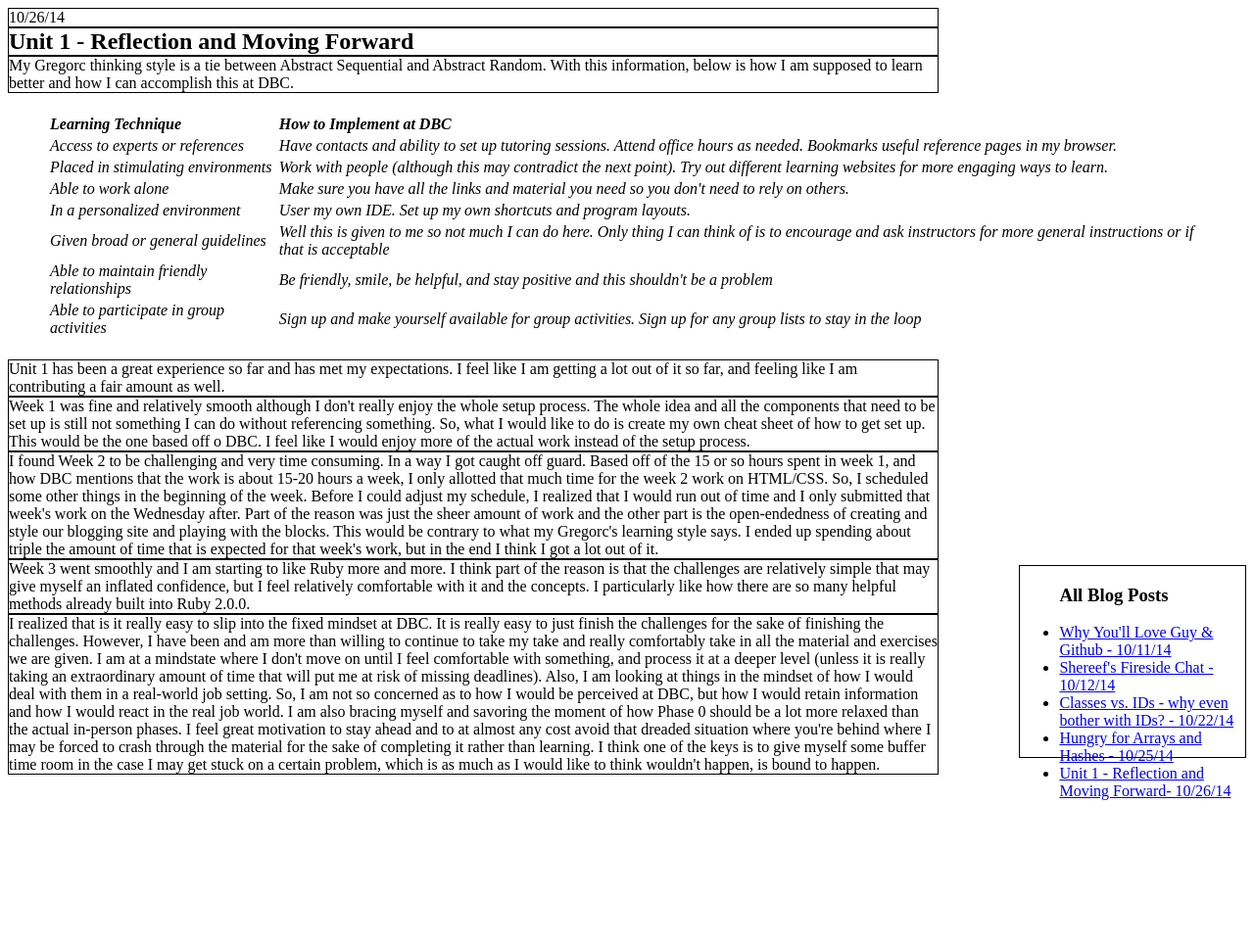
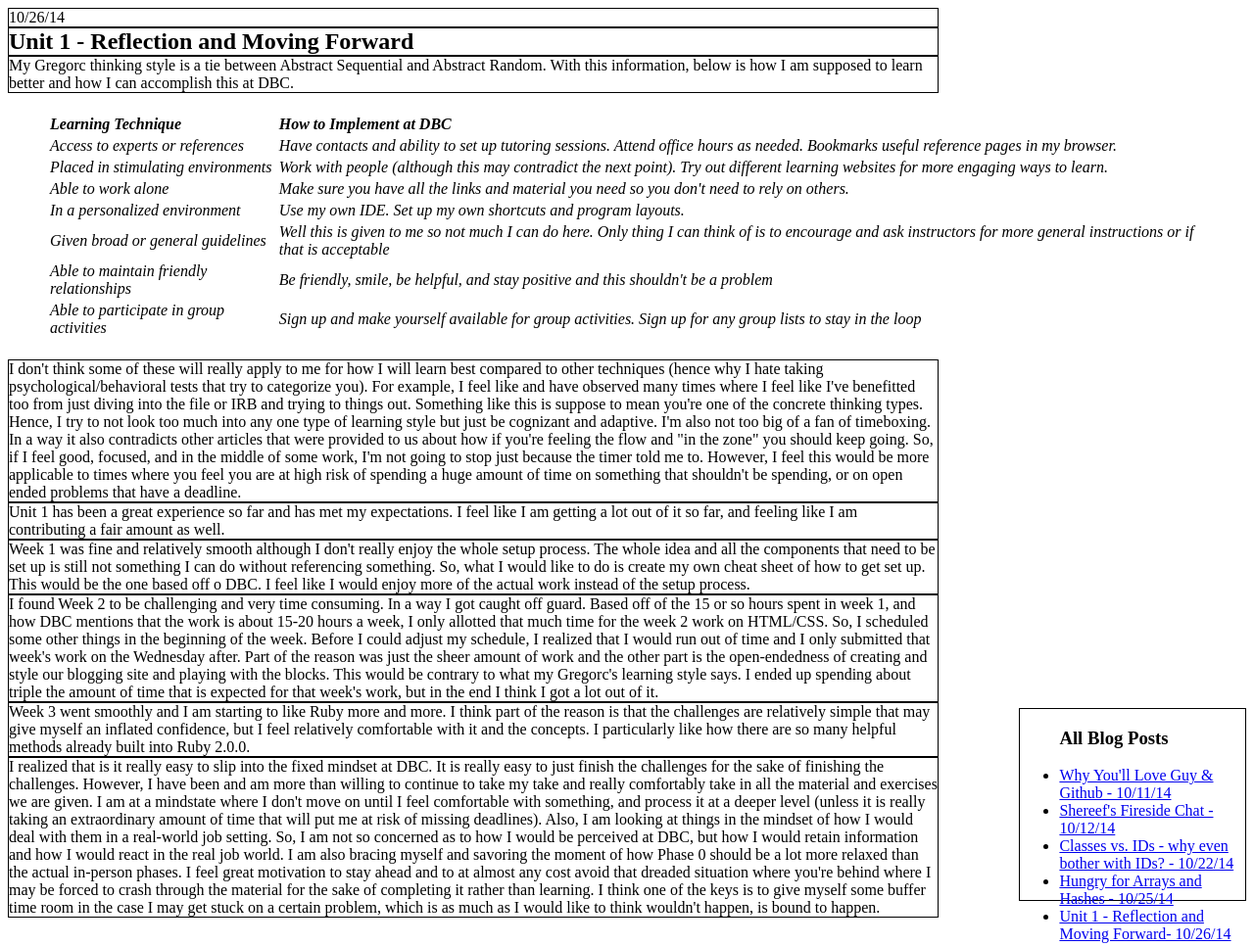
Before and after one commit to gsccheng/gsccheng.github.io, a plain HTML site: page blog/c3-thinking-style.html in a window 1280 px wide. Shown: the whole page at 98% size. Before the commit the page ends 824 px from the top, so only its background shows below. Drawn offline with Linux system fonts and the light colour scheme; files that its build step writes are made by us from their sources.

Commit message:
update blog

```diff
--- a/blog/c3-thinking-style.html
+++ b/blog/c3-thinking-style.html
@@ -23,7 +23,7 @@
 		<td>Make sure you have all the links and material you need so you don't need to rely on others.</td></tr>
 	<tr>
 		<td>In a personalized environment</td>
-		<td>User my own IDE. Set up my own shortcuts and program layouts.</td></tr>
+		<td>Use my own IDE. Set up my own shortcuts and program layouts.</td></tr>
 	<tr>
 		<td>Given broad or general guidelines</td>
 		<td>Well this is given to me so not much I can do here. Only thing I can think of is to encourage and ask instructors for more general instructions or if that is acceptable</td></tr>
@@ -34,12 +34,16 @@
 		<td>Able to participate in group activities</td>
 		<td>Sign up and make yourself available for group activities. Sign up for any group lists to stay in the loop</td></tr></table>
 
+<p> I don't think some of these will really apply to me for how I will learn best compared to other techniques (hence why I hate taking psychological/behavioral tests that try to categorize you). For example, I feel like and have observed many times where I feel like I've benefitted too from just diving into the file or IRB and trying to things out. Something like this is suppose to mean you're one of the concrete thinking types. Hence, I try to not look too much into any one type of learning style but just be cognizant and adaptive. I'm also not too big of a fan of timeboxing. In a way it also contradicts other articles that were provided to us about how if you're feeling the flow and "in the zone" you should keep going. So, if I feel good, focused, and in the middle of some work, I'm not going to stop just because the timer told me to. However, I feel this would be more applicable to times where you feel you are at high risk of spending a huge amount of time on something that shouldn't be spending, or on open ended problems that have a deadline.</p>
+
 <p> Unit 1 has been a great experience so far and has met my expectations. I feel like I am getting a lot out of it so far, and feeling like I am contributing a fair amount as well.</p>
 <p> Week 1 was fine and relatively smooth although I don't really enjoy the whole setup process. The whole idea and all the components that need to be set up is still not something I can do without referencing something. So, what I would like to do is create my own cheat sheet of how to get set up. This would be the one based off o DBC. I feel like I would enjoy more of the actual work instead of the setup process.</p>
 <p> I found Week 2 to be challenging and very time consuming. In a way I got caught off guard. Based off of the 15 or so hours spent in week 1, and how DBC mentions that the work is about 15-20 hours a week, I only allotted that much time for the week 2 work on HTML/CSS. So, I scheduled some other things in the beginning of the week. Before I could adjust my schedule, I realized that I would run out of time and I only submitted that week's work on the Wednesday after. Part of the reason was just the sheer amount of work and the other part is the open-endedness of creating and style our blogging site and playing with the blocks. This would be contrary to what my Gregorc's learning style says. I ended up spending about triple the amount of time that is expected for that week's work, but in the end I think I got a lot out of it.</p>
 <p> Week 3 went smoothly and I am starting to like Ruby more and more. I think part of the reason is that the challenges are relatively simple that may give myself an inflated confidence, but I feel relatively comfortable with it and the concepts. I particularly like how there are so many helpful methods already built into Ruby 2.0.0.</p>
 
 <p> I realized that is it really easy to slip into the fixed mindset at DBC. It is really easy to just finish the challenges for the sake of finishing the challenges. However, I have been and am more than willing to continue to take my take and really comfortably take in all the material and exercises we are given. I am at a mindstate where I don't move on until I feel comfortable with something, and process it at a deeper level (unless it is really taking an extraordinary amount of time that will put me at risk of missing deadlines). Also, I am looking at things in the mindset of how I would deal with them in a real-world job setting. So, I am not so concerned as to how I would be perceived at DBC, but how I would retain information and how I would react in the real job world. I am also bracing myself and savoring the moment of how Phase 0 should be a lot more relaxed than the actual in-person phases. I feel great motivation to stay ahead and to at almost any cost avoid that dreaded situation where you're behind where I may be forced to crash through the material for the sake of completing it rather than learning. I think one of the keys is to give myself some buffer time room in the case I may get stuck on a certain problem, which is as much as I would like to think wouldn't happen, is bound to happen.</p>
+
+
 <ul>
 <h3><b>All Blog Posts</b></h3>
 <li><a href="../blog/t1-git-blog.html">Why You'll Love Guy & Github - 10/11/14</a></li>
```
